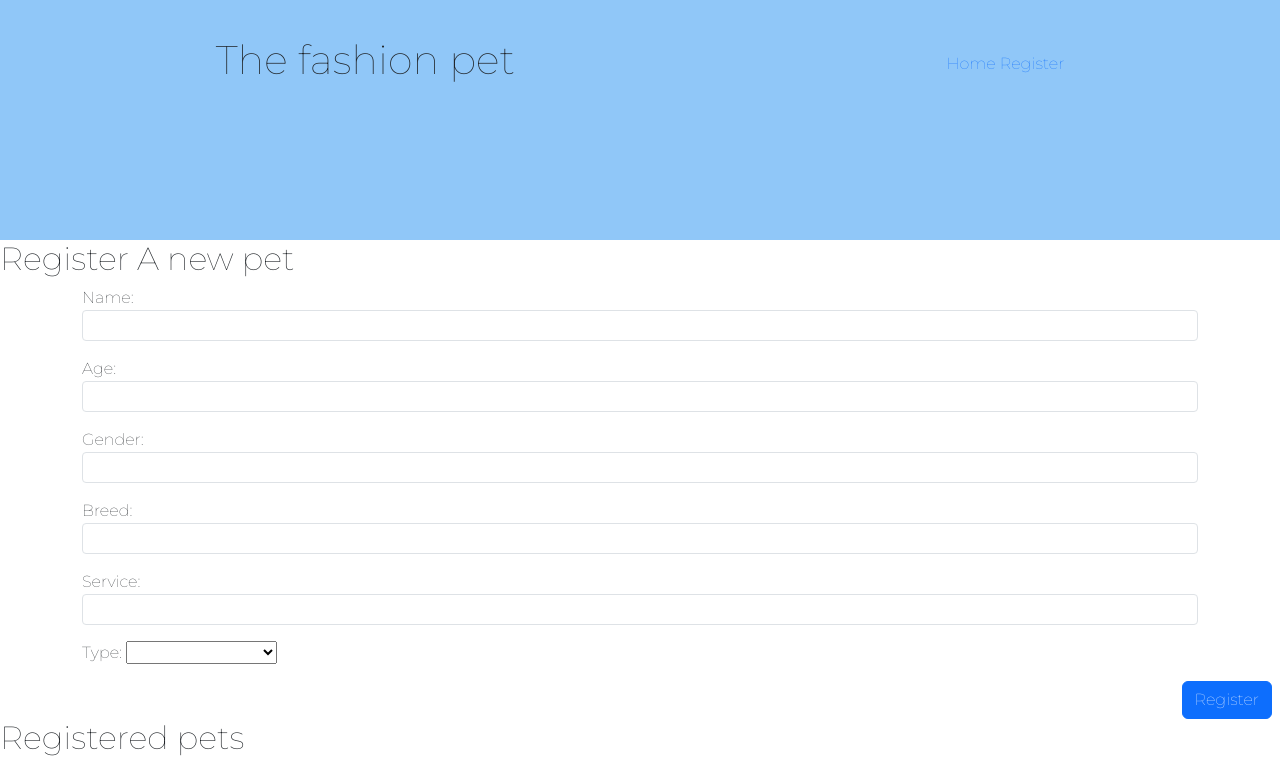
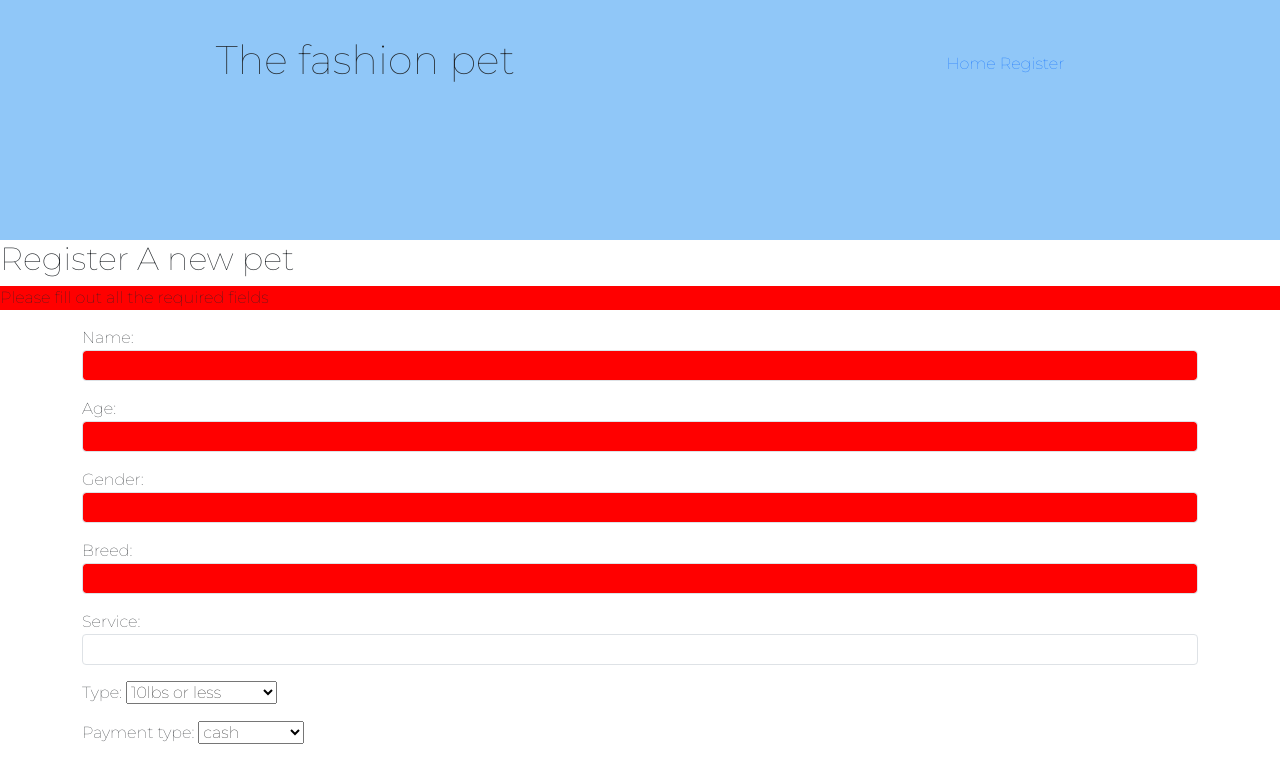
Before and after one commit to 1711ajreyna/petSalon3, a plain HTML site: page register.html in a window 1280 px wide. Both pictures are taken after a click on the button "Register". Shown: the top 758 px of the page. Drawn offline with nearby package versions, Linux system fonts and the light colour scheme.

Commit message:
Final Report

```diff
--- a/register.html
+++ b/register.html
@@ -23,6 +23,9 @@
     </header>
     <main class="">
         <h2>Register A new pet</h2>
+        <div id="notifications">
+
+        </div>
         <form class="container">
             <div class="mb-3">
                 <label>Name:</label>
@@ -64,6 +67,15 @@
                 </select>
                 <!--<input class="form-control form-control-sm" type="text" id="txtType">-->
             </div>
+            <div class="mb-3">
+                <label>Payment type:</label>
+                <select name="payment"
+                id="txtPayment">
+                    <option value="cash">cash</option>
+                    <option value="credit card">credit card</option>
+                    <option value="debit card">debit card</option>
+                </select>
+            </div>
         </form>
 
         <div class="d-grid gap-2 d-md-flex justify-content-md-end"
--- a/script/display.js
+++ b/script/display.js
@@ -32,9 +32,13 @@ function displayPetCards(){
             <p>Breed:${pet.breed}</p>
             <p>Service:${pet.service}</p>
             <p>Type:${pet.type}</p>
+            <p>Payment:${pet.payment}</p>
         </div>
         `;
-        console.log(card);
     }
     getE('pets').innerHTML=card;
 }
+
+function displayPetTable(){
+
+}
--- a/script/register.js
+++ b/script/register.js
@@ -10,13 +10,14 @@ let salon={
 
 }
 
-function Pet(n,a,g,b,s,t){
+function Pet(n,a,g,b,s,t,p){
     this.name=n;
     this.age=a;
     this.gender=g;
     this.breed=b;
     this.service=s;
     this.type=t;
+    this.payment=p;
 }
 
 function getE(id){
@@ -29,10 +30,55 @@ let inputGender = getE("txtGender");
 let inputBreed = getE("txtBreed");
 let inputService = getE("txtService");
 let inputType = getE("txtType");
+let inputPayment = getE("txtPayment");
 
+function isValid(aPet){
+    let validation=true;
+    //clear the styles
+    // you need a for loop for the query
+    //document.querySelectorAll('input');
+    getE("txtName").classList.remove("alert-error");
+    getE("txtAge").classList.remove("alert-error");
+    getE("txtGender").classList.remove("alert-error");
+    getE("txtBreed").classList.remove("alert-error");
+    getE("txtService").classList.remove("alert-error");
+    getE("txtType").classList.remove("alert-error");
+    getE("txtPayment").classList.remove("alert-error");
+
+    if(aPet.name==""){
+        //the pet is not valid
+        validation=false;
+        getE("txtName").classList.add("alert-error");
+    }
+    if(aPet.age==""){
+        validation=false;
+        getE("txtAge").classList.add("alert-error");
+    }
+    if(aPet.gender==""){
+        validation=false;
+        getE("txtGender").classList.add("alert-error");
+    }
+    if(aPet.breed==""){
+        validation==false;
+        getE("txtBreed").classList.add("alert-error");
+    }
+    if(aPet.service==""){
+        validation=false;
+        getE("txtService").classList.remove("alert-error");
+    }
+    return validation;
+}
+
+function showNotifications(msg,type){
+    getE("notifications").classList.remove("hidden");
+    getE("notifications").innerHTML=`<p class="${type}">${msg}</p>`;
+
+    setTimeout(function(){
+        getE("notifications").classList.add("hidden");
+    },3000);
+}
 function register(){
     //1) getting the values
-
     //2) create the newPet using the constructor
     let newPet = new Pet(
         inputName.value,
@@ -40,8 +86,10 @@ function register(){
         inputGender.value,
         inputBreed.value,
         inputService.value,
-        inputType.value);
+        inputType.value,
+        inputPayment.value);
 
+    if(isValid(newPet)==true){
     //3) push newPet into the array
     salon.pets.push(newPet);
     //4) call the display function
@@ -53,13 +101,18 @@ function register(){
     inputBreed.value="";
     inputService.value="";
     inputType.value="";
+    inputPayment.value="";
+    showNotifications("successfully registered","alert-success");
+}else{
+    showNotifications("Please fill out all the required fields","alert-error");
+}
 }
 
 function init(){
     //create a predefined obj
-    let pet1=new Pet("Scooby",60,"Male","Dalmation","washing",">10lbs");
-    let pet2=new Pet("Scrappy",50,"Male","poodle","trimming","<10lbs");
-    let pet3=new Pet("Tweety",70,"Male","Horse","washing",">10lbs");
+    let pet1=new Pet("Scooby",60,"Male","Dalmation","washing",">10lbs","cash");
+    let pet2=new Pet("Scrappy",50,"Male","poodle","trimming","<10lbs", "credit card");
+    let pet3=new Pet("Tweety",70,"Male","Horse","washing",">10lbs","debit card");
     salon.pets.push(pet1,pet2,pet3)
     //executing fn
     displayPetCards();
--- a/style.css/mystyle.css
+++ b/style.css/mystyle.css
@@ -72,3 +72,14 @@ a{
     border-radius: 5px;
     padding: 1rem;
 }
+.alert-error{
+    background-color: red;
+}
+
+.hidden{
+    display: none;
+}
+
+.alert-success{
+    background-color: green;
+}
```
